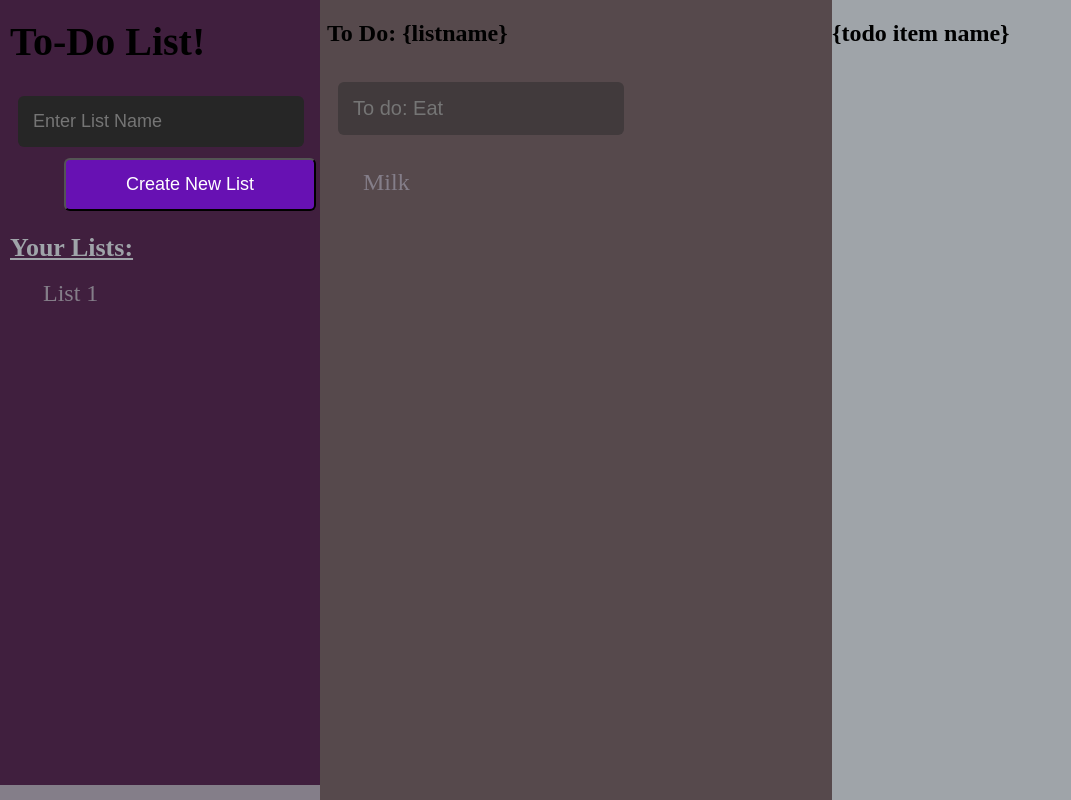
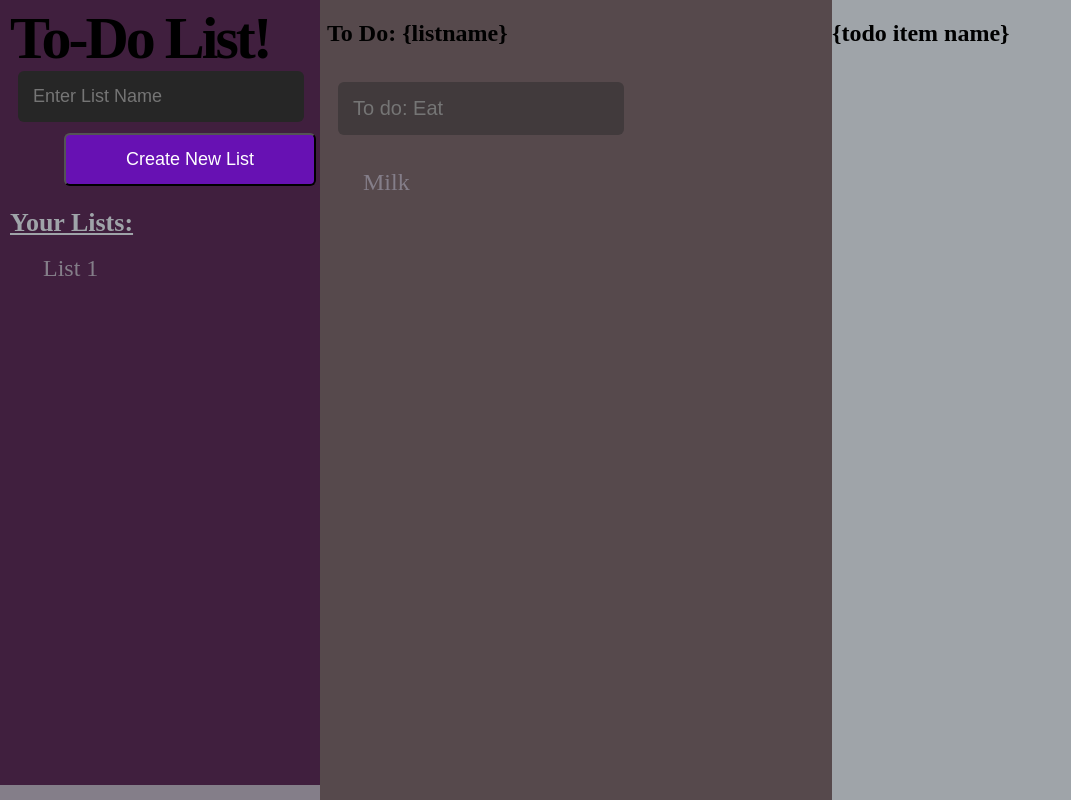
Before and after one commit to LegendLeaks/Interactive-To-Do-List, a website: page homepage.html in a window 1280 px wide. Shown: the whole page, without its empty margins (0-1071 px from the left). Drawn offline with Linux system fonts and the light colour scheme.

Commit message:
Update homepage.css

```diff
--- a/homepage.css
+++ b/homepage.css
@@ -78,9 +78,11 @@ form .newListButton {
 
 .header {
     color: #000000;
-    font-size: 40px;
-    margin-bottom: -2px;
+    font-size: 60px;
+    margin-top: 19px;
     margin-left: 10px;
+    margin-bottom: -35px;
+    letter-spacing: -3px;
 }
 
 .listsHeader {
```
